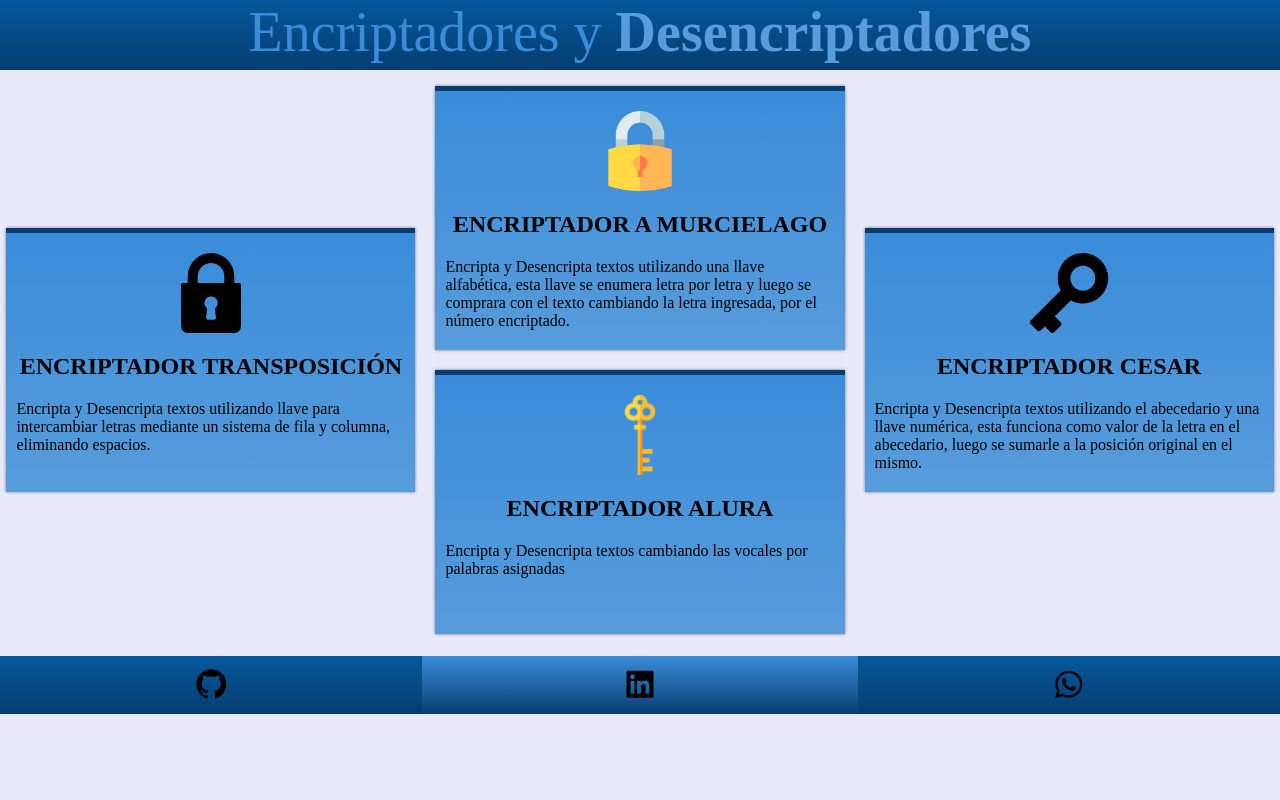
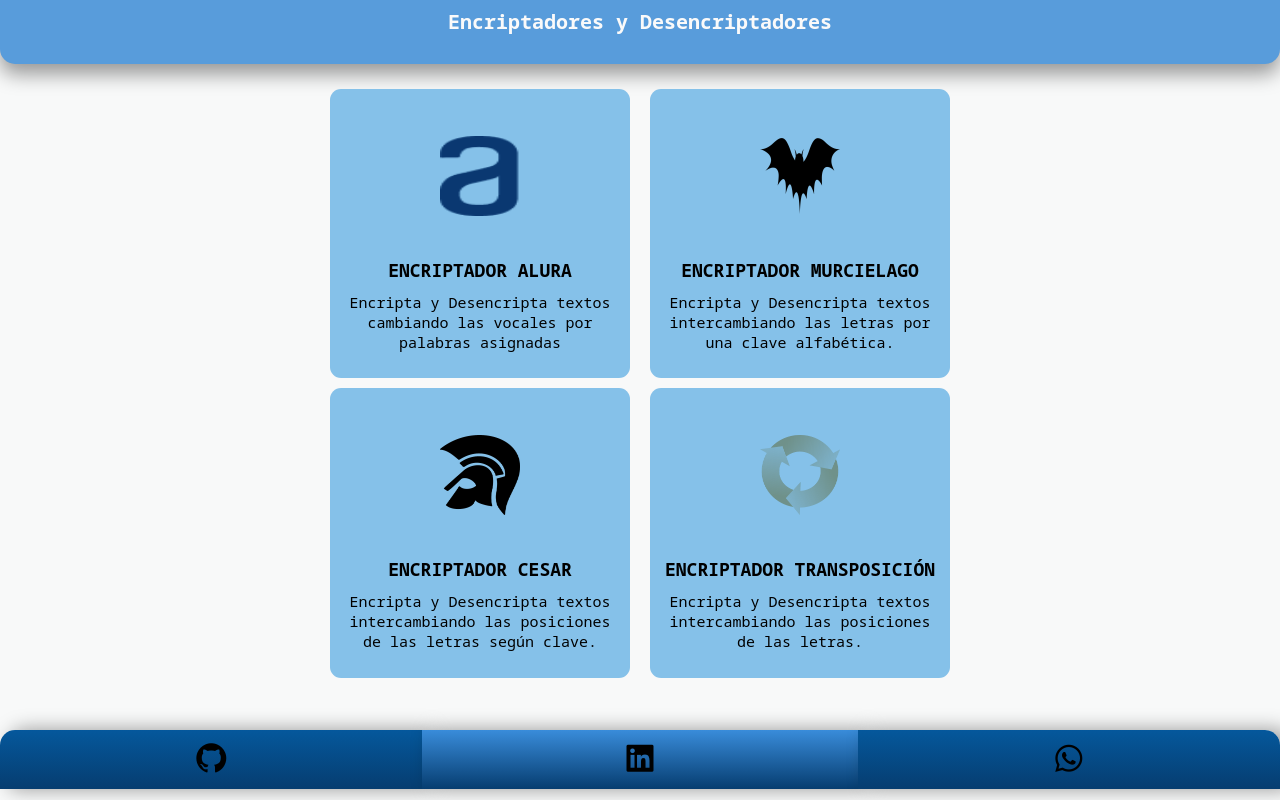
Before and after one commit to lokywolf2295/Alura, a plain HTML site: page challenge01Encriptador/index.html in a window 1280 px wide. Drawn offline with nearby package versions, Linux system fonts and the light colour scheme.

Commit message:
Modificación del Front del Home

```diff
--- a/challenge01Encriptador/estilos/style.css
+++ b/challenge01Encriptador/estilos/style.css
@@ -1,13 +1,23 @@
+/* incorporacion de fuentes para la aplicacion */
+@import url('https://fonts.googleapis.com/css2?family=Noto+Sans+Mono:wght@100;300;400;500;700;900&display=swap');
+
 :root{
+
+    /* palet color */
     --ligthblue1: #589cdb;
     --ligthblue2:#398cda;
+    --ligthblue3: #85C1E9;
+    --ligthblue4:#97cef3;
     --white:#fafafa;
-    --gray:#dbd9f790;
+    --gray:#F8F9F9;
     --blue1: #063d70;
     --blue2: #05589c;
     --black: #000;
     --shadow: 0 8px 8px;
     --color_shadow: #00000033;
+
+    /* family fonts and weight */
+    --family-font: 'Noto Sans Mono', monospace;
 }
 
 *{
@@ -18,152 +28,144 @@
 
 body{
     background-color: var(--gray);
-    height: 100%;
+    height: 100vh;
+    font-family: var(--family-font);
 }
 
-/*Cabecera*/
-
-.hero{
-    width: 100%;
-    height: 70px;
-    background: linear-gradient(180deg, var(--blue2) 0%, var(--blue1) 100%);
-    text-align: center;
+::-webkit-scrollbar {
+    width: 0.4rem;
+    background: var(--gray);
 }
 
-.title{
-    font-size: 56px;
-    font-weight: 300;
-    color:var(--ligthblue2);
+::-webkit-scrollbar-thumb {
+    background: var(--ligthblue2);
+    transition: 0.3s;
 }
 
-.title--active{
-    color: var(--ligthblue1);
-    font-weight: 700;
+
+.cabecera {
+    width: 100%;
+    height: 8vh;
+    display: flex;
+    align-content: center;
+    justify-content: center;
+    padding: .5rem 0;
+    background-color: var(--ligthblue1);
+    border-radius: 0px 0px 15px 15px;
+    box-shadow: 0 10px 20px rgba(0, 0, 0, 0.4);
 }
 
-/*cuerpo principal de la pagina*/
-
-.card__container{ /* Con esto crearemos el grid de los card donde los ubicaremos en las posiciones deseadas para dar un mayor efecto*/
-    width: 99%; /* para darle un efecto de sombra y que esta no se pegue al container se lo hace mas chico */
-    margin: 0 auto; /* arriba y abajo arriba y abajo y auto a los costados */
-    margin-top: 1em; /* margen ariba */
-    display: grid; /* activamos el grid */
-    grid-template-columns: repeat(3,1fr); /* creamos una repeticion de 3 columnas y una fraccion */
-    grid-template-rows: repeat(4,1fr); /* permite ver las areas de las grids */
-    gap: 20px;
-    grid-template-areas:
-     /* cada comilla declara una fila y los elementos dentro de las coillas son las columnas o las celdas */
-    ".      card1    .  " /* primero espacio vacío luego la card uno y luego espacio vacio esto hace que solo se vea la card arriba al medio */
-    "card2  card1  card3"
-    "card2  card4  card3"
-    ".      card4    .  ";
+.cabecera h1 {
+    color: var(--white);
+    font-size: 20px;
 }
 
-.card__item{
-    padding: 10px;
-    background: linear-gradient(180deg, var(--ligthblue2) 0%, var(--ligthblue1) 100%);;
-    border-top: 5px solid var(--blue1);
-    box-shadow: 0 0 3px rgba(0, 0, 0, .5);
+.content {
+    width: 100%;
+    height: 80.4vh;
     display: flex;
-    flex-direction: column;
     align-items: center;
+    justify-content: center;
 }
 
-.card__item:nth-last-of-type(1){
-    grid-area: card1;
-    /* Con esto le designamos una posicion a cada item de esta manera lo ordenamos a gusto para que quede de la manera que antes habiamos planeado */
+.primary_section, .second_section{
+    height: 100%;
+    margin-top: 30px;
 }
 
-.card__item:nth-last-of-type(2){
-    grid-area: card2;
+.card__item {
+    width: 300px;
+    height: 45%;
+    background-color: var(--ligthblue3);
+    margin: 10px;
+    padding: 10px;
+    border-radius: 11px;
+    transition: .3s;
+    overflow: hidden;
+    position: relative;
 }
 
-.card__item:nth-last-of-type(3){
-    grid-area: card3;
+.card__item:hover {
+    transform: scale(1.02);
+    background-color: var(--ligthblue4);
+    box-shadow: 0 10px 20px rgba(0, 0, 0, 0.2);
 }
 
-.card__item:nth-last-of-type(4){
-    grid-area: card4;
+.item_container {
+    height: 100%;
+    margin-right: 10px;
+    display: flex;
+    align-items: center;
+    justify-content: space-evenly;
+    flex-direction: column;
+    text-align: center;
+    position: absolute;
 }
 
-.card__img{
-    background: var(--color-primary);
-    margin-top: 10px;
-    width: 80px;
+.container_img{
+    width: 100%;
+}
+
+.card__picture{
+     width: 80px;
     height: 80px;
-    border-radius: 50%;
+}
+
+.card__title{
+font-size: 18px;
+}
+
+.card__paragraph{
+    margin-top: 10PX;
+    font-size: 15px;
+}
+
+.start {
+    position: absolute;
+    top: -500px;
+    left: 0;
+    background-color: var(--blue1);
+    width: 100%;
+    height: 100%;
     display: flex;
     justify-content: center;
     align-items: center;
+    transition: .3s;
 }
 
-.card__picture{
-    width: 100%;
+.card__item:hover > .start {
+    top: 0;
 }
 
-.card__title{
-    margin: 20px 0;
-    font-size: 1.5rem;
-}
-
-.card__paragraph{
-    font-weight: 300;
-    margin-bottom: 10px;
-}
-
-.hover-galeria {
-    position: absolute;
-    width: 100%;
-    height: 100%;
-    top: 0;
-    transform: scale(0);
-    background: linear-gradient(180deg, var(--blue2) 0%, var(--blue1) 100%);;
-    transition: transform .5s;
+.start_info {
     display: flex;
-    justify-content: center;
-    align-items: center;
     flex-direction: column;
 }
 
-.card__item:hover .hover-galeria {
-    align-items: center;
-    transform: scale(0.32);
-    height: 110%;
+.start_info img {
+    width: 80px;
+    margin: 0 auto;
 }
 
-/*arreglamos posicionamiento de cada tarjeta del hover-galeria*/
-.card__item:nth-child(1):hover .hover-galeria {
-    margin-top: 7%;
+.start_info a {
+    color: var(--ligthblue1);
+    text-decoration: none;
+    margin-top: 20px;
+    padding: 5px 20px;
+    background-color: var(--gray);
+    font-weight: 500;
+    border-radius: 6px;
 }
-
-.card__item:nth-child(2):hover .hover-galeria {
-    margin-top: -2%;
-}
-
-.card__item:nth-child(3):hover .hover-galeria {
-    margin-top: -2%;
-}
-
-.card__item:nth-child(4):hover .hover-galeria {
-    margin-top: -11%;
-}
-
-
-.hover-galeria img, .hover-galeria p{
-    width: 25%;
-    margin: auto;
-    color: #fff;
-    font-size: 5em;
-}
-
 
 /*final de la pagina*/
 
 .contact{
     display: flex;
     width: 100%;
+    height: 7vh;
     flex-wrap: wrap;
     margin-top: 1.4em;
+
 }
 
 .item__contact{
@@ -171,11 +173,20 @@ body{
     padding: 10px 0;
     text-align: center;
     background: linear-gradient(180deg, var(--blue2) 0%, var(--blue1) 100%);
+    box-shadow: 10px 0 20px rgba(0, 0, 0, 0.4);
 }
 
 .item__contact--mid{
     width: 34%;
     background: linear-gradient(180deg, var(--ligthblue2) 0%, var(--blue1) 100%);
+}
+
+.item__contact:nth-child(1){
+    border-radius: 15px 0 0 0 ;
+}
+
+.item__contact:nth-child(3){
+    border-radius: 0 15px 0 0 ;
 }
 
 .socialmedia__icon{
@@ -200,3 +211,32 @@ body{
     color: var(--white);
     background-color: var(--black);
 }
+
+/*Responsive para dispositivos menores o iguales a 700px de ancho*/
+@media only screen and (max-width: 700px) {
+    .content{
+        display: inline-block;
+        margin-top: 20px;
+    }
+
+    .primary_section{
+        margin-bottom: 0;
+    }
+
+    .second_section{
+        margin-top: 0;
+    }
+    .card__item {
+        margin:20px auto;
+    }
+}
+
+@media screen and (max-width: 400px){
+    .cabecera{
+        text-align: center;
+    }
+
+    .card__item {
+        width: 280px;
+    }
+}
--- a/challenge01Encriptador/index.html
+++ b/challenge01Encriptador/index.html
@@ -2,6 +2,7 @@
 <html lang="es">
   <head>
     <meta charset="UTF-8" />
+    <meta http-equiv="X-UA-Compatible" content="IE=edge">
     <meta name="viewport" content="width=device-width, initial-scale=1.0" />
     <title>Encriptadores y Desencriptadores</title>
     <link rel="stylesheet" href="estilos/style.css" />
@@ -12,76 +13,92 @@
     />
   </head>
   <body>
-    <header class="hero">
+    <header class="cabecera">
       <h1 class="title">
         Encriptadores y <span class="title--active">Desencriptadores</span>
       </h1>
     </header>
-    <main>
-      <div class="card__container">
+
+    <main class="content">
+      <div class="primary_section">
         <div class="card__item">
-          <figure class="card__img">
-            <img src="imagenes/key-gold.png" class="card__picture" />
-            <div class="hover-galeria" id="alura">
-
-                <img src="imagenes/icono1.png" alt="click" />
-                <p>Ingresar</p>
-
+          <div class="item_container">
+              <div class="container_img">
+                <img src="imagenes/logo_Alura2.png" class="card__picture" alt="llave-oro"/>
               </div>
-          </figure>
-          <h3 class="card__title">ENCRIPTADOR ALURA</h3>
+              <div class="container_text">
+                <h2 class="card__title">ENCRIPTADOR ALURA</h2>
                 <p class="card__paragraph">
                   Encripta y Desencripta textos cambiando las vocales por palabras
                   asignadas
                 </p>
               </div>
-
+          </div>
+          <div class="start" id="alura">
+            <div class="start_info">
+              <img src="imagenes/icono1.png" alt="click" />
+              <a href="encriptadorAlura.html">Ingresar</a>
+            </div>
+          </div>
+        </div>
         <div class="card__item">
-          <figure class="card__img">
-            <img src="imagenes/door-key.png" class="card__picture" />
-            <div class="hover-galeria" id="cesar">
-
-                    <img src="imagenes/icono1.png" alt="click" />
-                    <p>Ingresar</p>
-
+          <div class="item_container">
+              <div class="container_img">
+                <img src="imagenes/Cesar.png" class="card__picture" alt="candado-negro"/>
               </div>
-          </figure>
-          <h3 class="card__title">ENCRIPTADOR CESAR</h3>
+              <div class="container_text">
+                <h2 class="card__title">ENCRIPTADOR CESAR</h2>
                 <p class="card__paragraph">
-            Encripta y Desencripta textos utilizando el abecedario y una llave numérica, esta funciona como valor de la letra en el abecedario, luego se sumarle a la posición original en el mismo.
+                  Encripta y Desencripta textos intercambiando las posiciones de las letras según clave.
                 </p>
               </div>
-
+          </div>
+          <div class="start" id="cesar">
+            <div class="start_info">
+              <img src="imagenes/icono1.png" alt="click" />
+              <a href="encriptadorCesar.html">Ingresar</a>
+            </div>
+          </div>
+        </div>
+      </div>
+      <div class="second_section">
         <div class="card__item">
-          <figure class="card__img">
-            <img src="imagenes/lock-black.png" class="card__picture" />
-            <div class="hover-galeria" id="transposicion">
-
-                    <img src="imagenes/icono1.png" alt="click" />
-                    <p>Ingresar</p>
-
+          <div class="item_container">
+              <div class="container_img">
+                <img src="imagenes/Murcielago.png" class="card__picture" alt="candado"/>
               </div>
-          </figure>
-          <h3 class="card__title">ENCRIPTADOR TRANSPOSICIÓN</h3>
+              <div class="container_text">
+                <h2 class="card__title">ENCRIPTADOR MURCIELAGO</h2>
                 <p class="card__paragraph">
-            Encripta y Desencripta textos utilizando llave para intercambiar letras mediante un sistema de fila y columna, eliminando espacios.
+                  Encripta y Desencripta textos intercambiando las letras por una clave alfabética.
                 </p>
               </div>
-
+          </div>
+          <div class="start" id="murcielago">
+            <div class="start_info">
+              <img src="imagenes/icono1.png" alt="click" />
+              <a href="encriptadorMurcielago.html">Ingresar</a>
+            </div>
+          </div>
+        </div>
         <div class="card__item">
-          <figure class="card__img">
-            <img src="imagenes/lock.png" class="card__picture" />
-            <div class="hover-galeria" id="afin">
-
+          <div class="item_container">
+              <div class="container_img">
+                <img src="imagenes/transposicion.png" class="card__picture" alt="llave-negra"/>
+              </div>
+              <div class="container_text">
+                <h2 class="card__title">ENCRIPTADOR TRANSPOSICIÓN</h2>
+                <p class="card__paragraph">
+                  Encripta y Desencripta textos intercambiando las posiciones de las letras.
+                </p>
+              </div>
+          </div>
+          <div class="start" id="transposicion">
+            <div class="start_info">
               <img src="imagenes/icono1.png" alt="click" />
-                    <p>Ingresar</p>
-
+              <a href="encriptadorTransposicion.html">Ingresar</a>
             </div>
-          </figure>
-          <h3 class="card__title">ENCRIPTADOR A MURCIELAGO</h3>
-          <p class="card__paragraph">
-            Encripta y Desencripta textos utilizando una llave alfabética, esta llave se enumera letra por letra y luego se comprara con el texto cambiando la letra ingresada, por el número encriptado.
-          </p>
+          </div>
         </div>
       </div>
     </main>
@@ -114,6 +131,5 @@
         </div>
       </div>
     </footer>
-    <script src="scripts/script.js"></script>
   </body>
 </html>
```
Also changed, not shown: challenge01Encriptador/encriptadorAlura.html (+1 -1 lines), challenge01Encriptador/scripts/script.js (deleted, +0 -25 lines), challenge01Encriptador/imagenes/Cesar.png (added), challenge01Encriptador/imagenes/Murcielago.png (added), challenge01Encriptador/imagenes/transposicion.png (added). Lines whose indentation alone changed are shown as unchanged.
